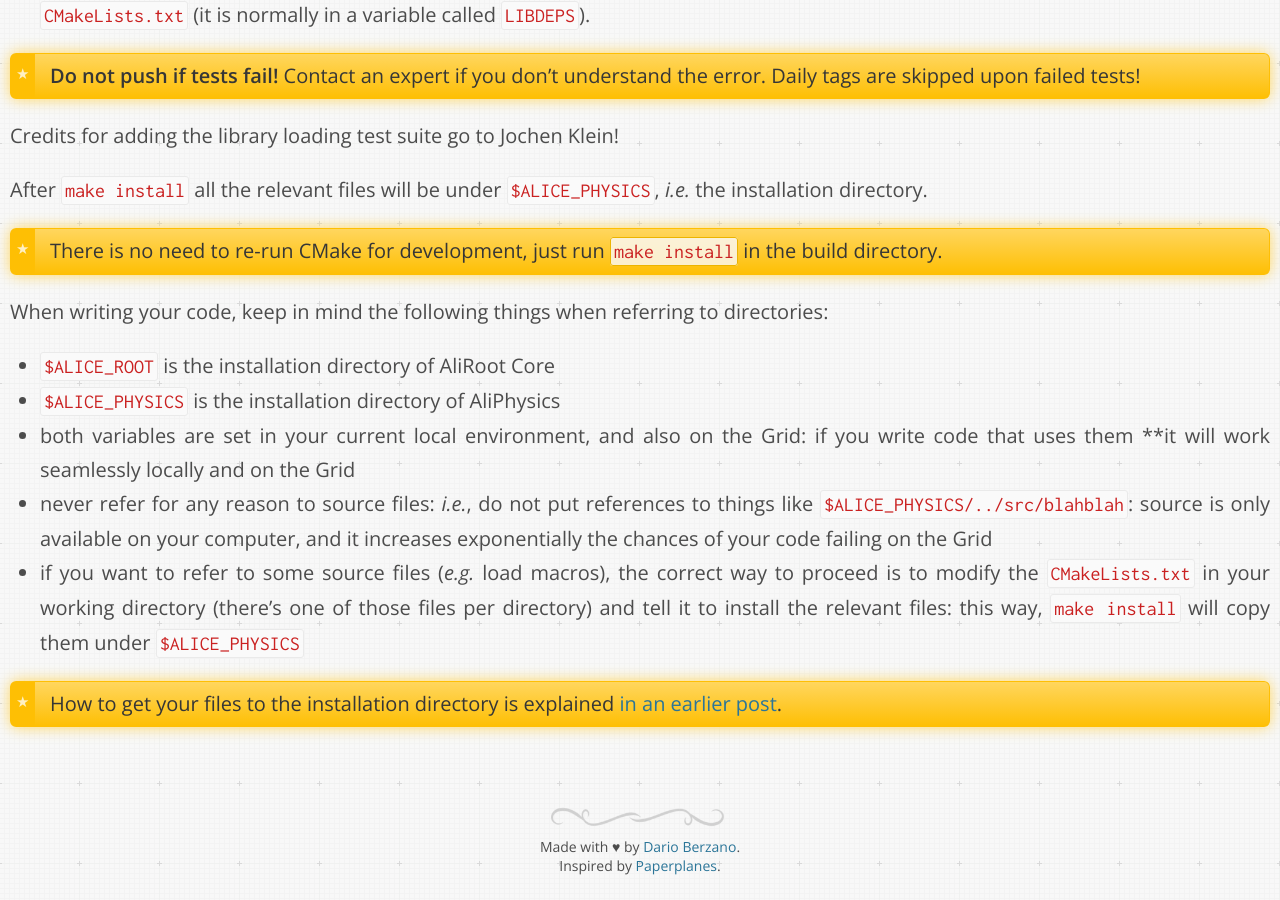
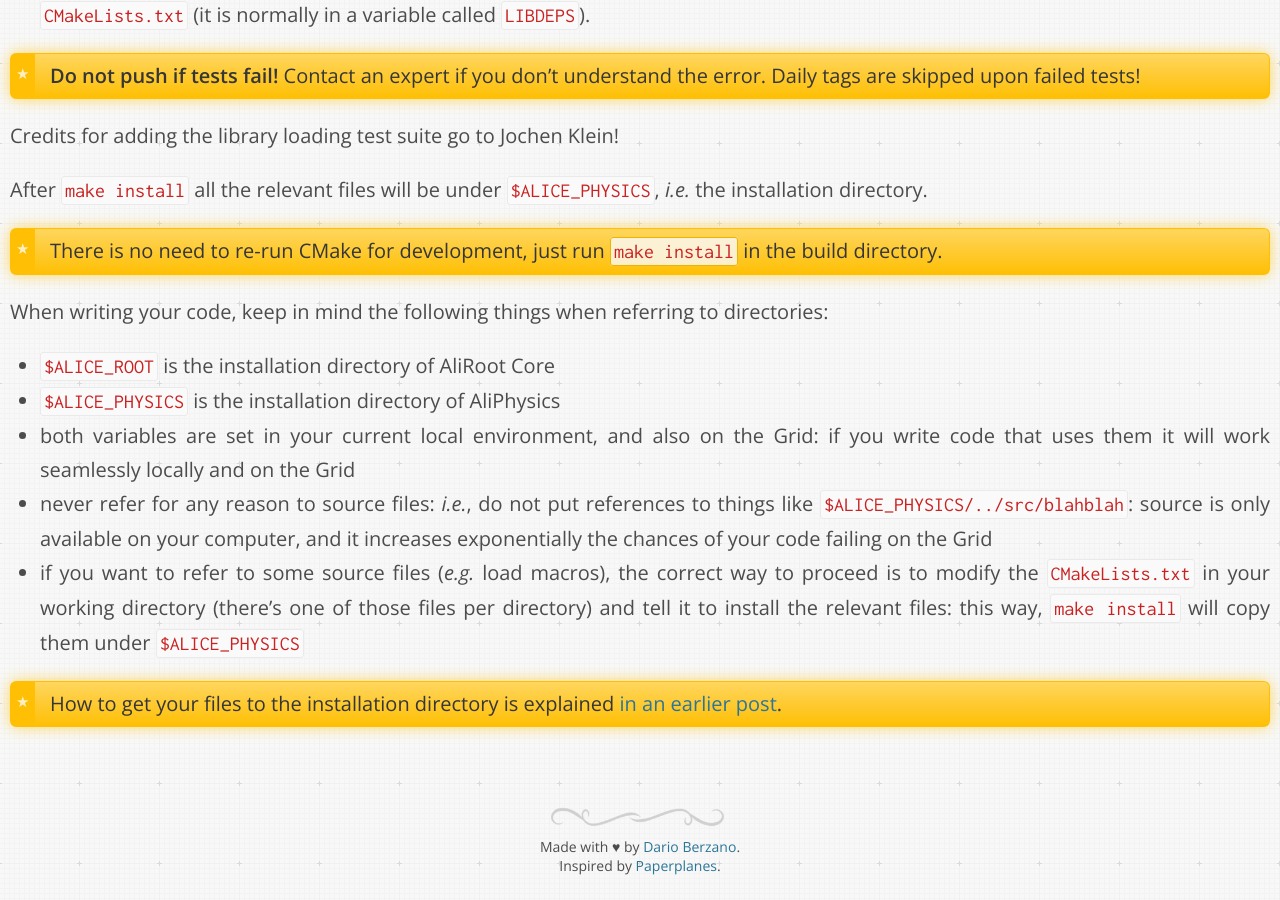
Before and after one commit to dberzano/dberzano.github.io, a Jekyll site: the page built from alice/install-aliroot/manual.md, in a window 1280 px wide and 900 px high, scrolled down 23697 px. Built offline with Jekyll 4.4.1, drawn with Linux system fonts in a browser that asks for light colours; Markdown is read by kramdown in place of the engine named in the settings.

Commit message:
AliInst: fix typo

```diff
--- a/alice/install-aliroot/manual.md
+++ b/alice/install-aliroot/manual.md
@@ -1181,7 +1181,7 @@
  * `$ALICE_PHYSICS` is the installation directory of AliPhysics
  * both variables are set in your current local environment, and also on the
    Grid: if you write code that uses them **it will work seamlessly locally and
-   on the Grid
+   on the Grid**
  * **never refer for any reason to source files**: *i.e.*, do not put
    references to things like `$ALICE_PHYSICS/../src/blahblah`: source is only
    available on your computer, and it increases exponentially the chances of
```
